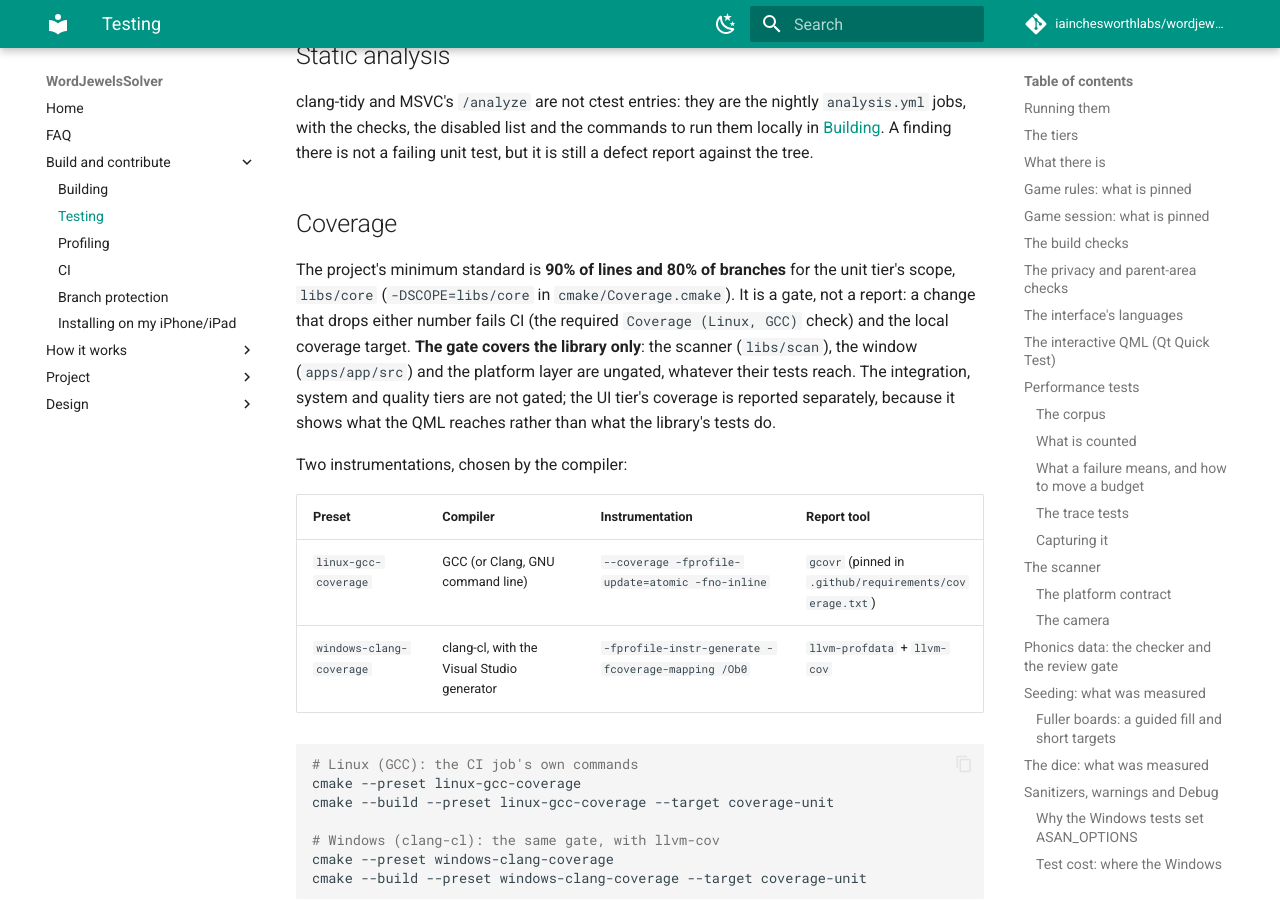
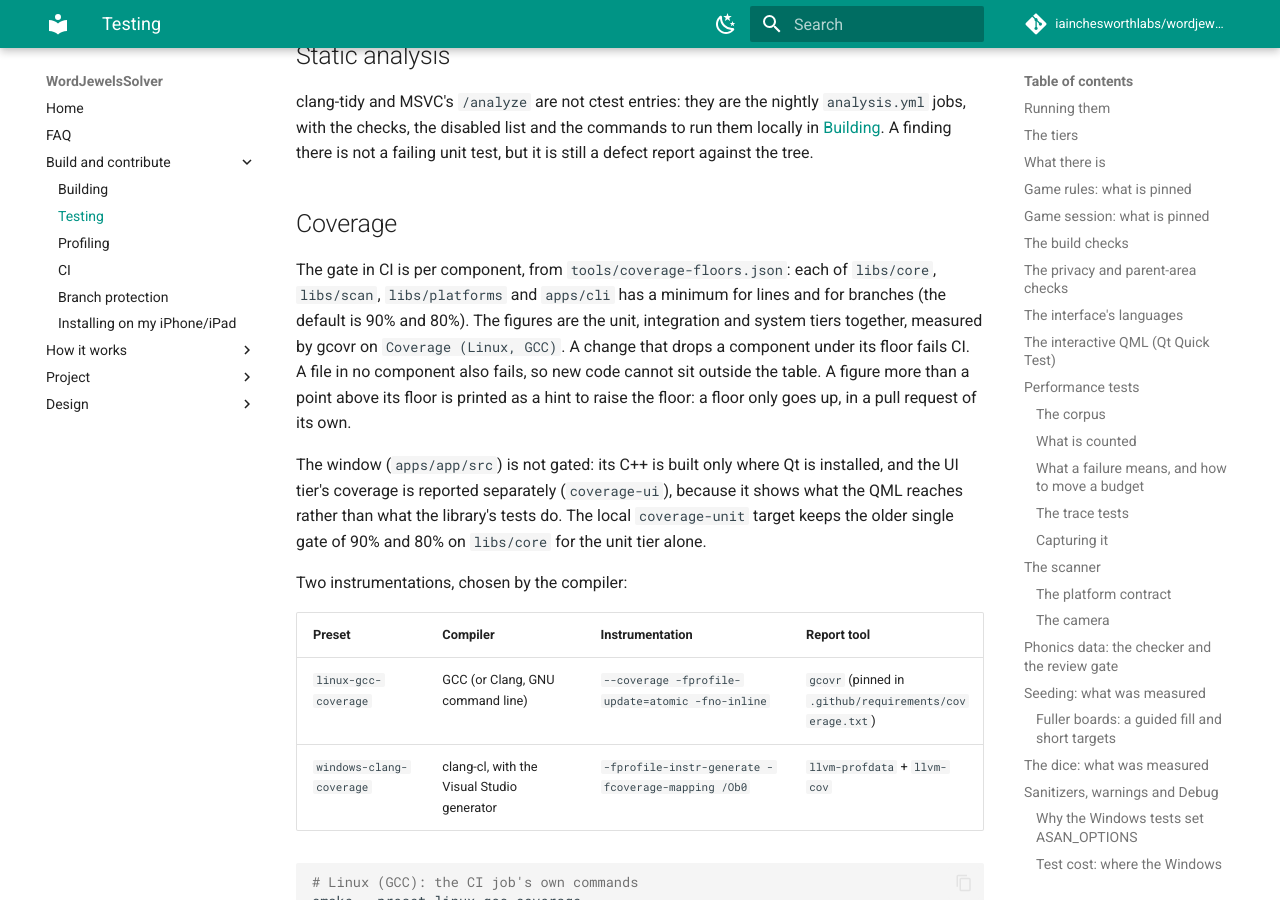
Before and after one commit to iainchesworthlabs/snapandspell, an MkDocs documentation site: the page built from docs/testing.md, in a window 1280 px wide and 900 px high, scrolled down 51333 px. Built offline with MkDocs 1.6.1 and Material for MkDocs 9.7.7, drawn with Linux system fonts in a browser that asks for light colours; comment, search, counter and statistics services are not loaded; some of the changed text lies outside the part shown.

Commit message:
Gate coverage per component with a floors file
Coverage (Linux, GCC) ran the unit tier and gated libs/core alone at 90 and 80.
It now runs the unit, integration and system tiers and gates libs/core,
libs/scan, libs/platforms and apps/cli against tools/coverage-floors.json with
coverage_gate.py from icl-common-infra. A file in no component fails, and a
figure well above its floor prints a hint to raise it. The floors sit a point
under today's figures: core 94.3 and 86.7, scan 97.4 and 87.9, platforms 75.4
and 64.3, command line 88.3 and 86.5.

Signed-off-by: Iain Chesworth <iain.chesworth@gmail.com>

```diff
--- a/docs/testing.md
+++ b/docs/testing.md
@@ -9,9 +9,9 @@ the documents themselves (one of them holds [the requirements
 matrix](#the-requirements-matrix) to the tests that exist). When the window is
 built there is also a Qt Quick Test tier that drives the kit and the screens
 themselves, headless ([The interactive
-QML](#the-interactive-qml-qt-quick-test)). The unit tier is gated at 90% line
-and 80% branch coverage of `libs/core`; the scanner, the window and the platforms
-are not gated ([Coverage](#coverage)). They run in CI on Windows (MSVC), Linux
+QML](#the-interactive-qml-qt-quick-test)). The library, the scanner, the platform
+layer and the command line are gated per component on the unit, integration and
+system tiers together; the window is not ([Coverage](#coverage)). They run in CI on Windows (MSVC), Linux
 (GCC) and macOS (AppleClang). The exact number differs by leg: the Qt model,
 screen, language and Quick Test suites run only where the window is built
 (Windows so far), and the 32 performance work cases and the five scanner
@@ -1251,14 +1251,17 @@ a failing unit test, but it is still a defect report against the tree.
 
 ## Coverage
 
-The project's minimum standard is **90% of lines and 80% of branches** for the
-unit tier's scope, `libs/core` (`-DSCOPE=libs/core` in `cmake/Coverage.cmake`). It is
-a gate, not a report: a change that drops either number fails CI (the required
-`Coverage (Linux, GCC)` check) and the local coverage target. **The gate covers
-the library only**: the scanner (`libs/scan`), the window (`apps/app/src`) and the
-platform layer are ungated, whatever their tests reach. The integration, system
-and quality tiers are not gated; the UI tier's coverage is reported separately,
-because it shows what the QML reaches rather than what the library's tests do.
+The gate in CI is per component, from `tools/coverage-floors.json`: each of `libs/core`,
+`libs/scan`, `libs/platforms` and `apps/cli` has a minimum for lines and for branches (the default is
+90% and 80%). The figures are the unit, integration and system tiers together, measured by gcovr on
+`Coverage (Linux, GCC)`. A change that drops a component under its floor fails CI. A file in no
+component also fails, so new code cannot sit outside the table. A figure more than a point above
+its floor is printed as a hint to raise the floor: a floor only goes up, in a pull request of its own.
+
+The window (`apps/app/src`) is not gated: its C++ is built only where Qt is installed, and the UI
+tier's coverage is reported separately (`coverage-ui`), because it shows what the QML reaches rather
+than what the library's tests do. The local `coverage-unit` target keeps the older single gate of
+90% and 80% on `libs/core` for the unit tier alone.
 
 Two instrumentations, chosen by the compiler:
 
```
Also changed, not shown: docs/ci.md (+1 -1 lines), 1 other file.
